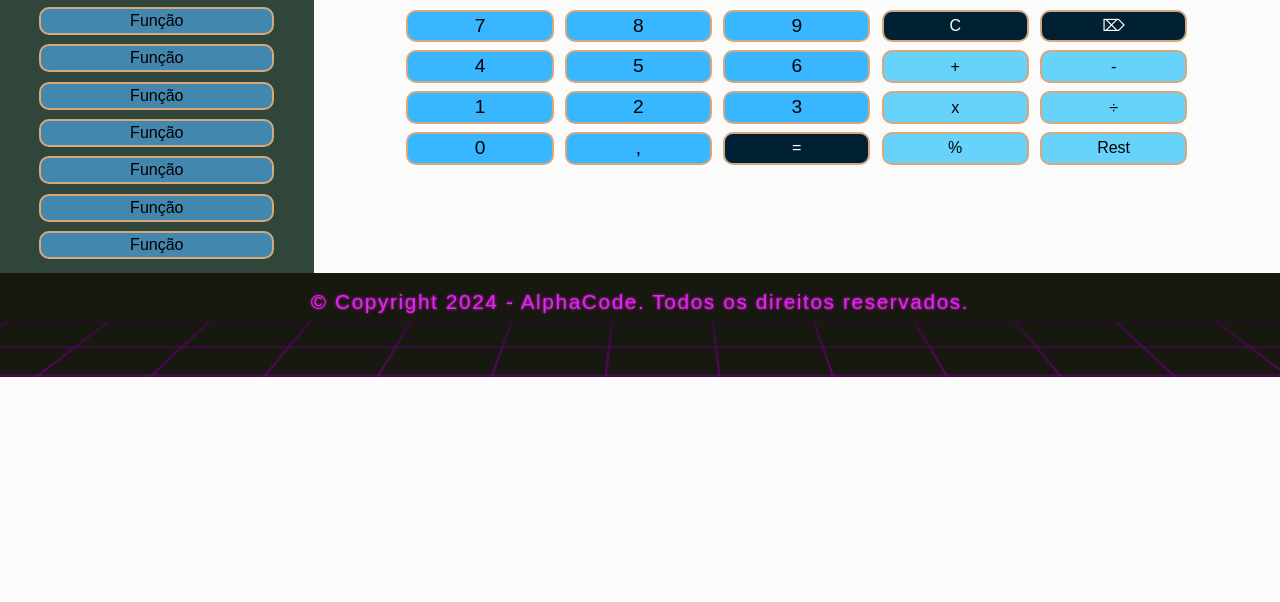
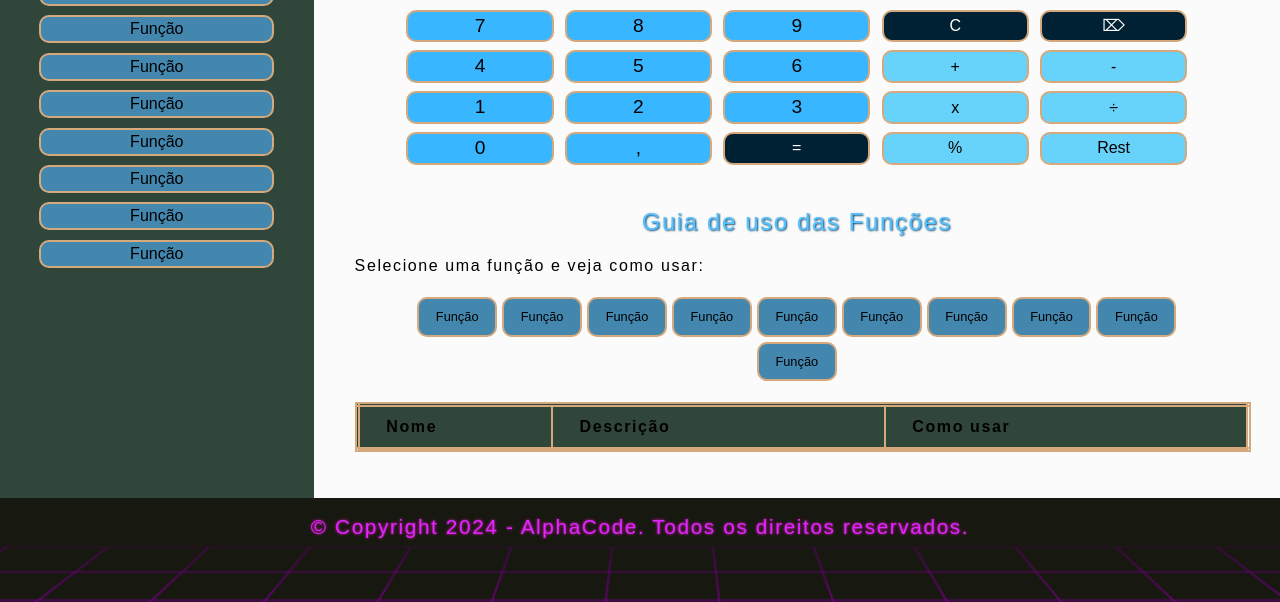
Before and after one commit to AlphaCode123/Calculadora-cient-fica, a plain HTML site: page CalcBasica.html in a window 1280 px wide. Shown: the part 678-1280 px from the top of the page. Before the commit the page ends 1055 px from the top, so only its background shows below. Drawn offline with nearby package versions, Linux system fonts and the light colour scheme; a web font is replaced by a local one.

Commit message:
feat. colorScript.js, CalcBasica.html: Adicionei uma tabela para exibir a descrição e como usar as funções e botões para controlar ela.
style. CalcBasicStyle.css: Fiz as estilizações para seguir o padrão do projeto.

```diff
--- a/CalcBasica.html
+++ b/CalcBasica.html
@@ -101,9 +101,37 @@
                     <button class="btnOperators" onclick="">%</button>
                     <button class="btnOperators" onclick="">Rest</button>
                 </div>
-            </div>
-            <div id="tableContainer">
-
+                <div id="tableDescriptionContainer">
+                    <h3>Guia de uso das Funções</h3>
+                    <p>Selecione uma função e veja como usar:</p>
+                    <div id="buttonListDescription">
+                        <button id="botao1" class="btnFunctionDescription" onclick="addFunctionDescription(this.id)">Função</button>
+                        <button id="botao2" class="btnFunctionDescription" onclick="addFunctionDescription(this.id)">Função</button>
+                        <button id="botao3" class="btnFunctionDescription" onclick="addFunctionDescription(this.id)">Função</button>
+                        <button id="botao4" class="btnFunctionDescription" onclick="addFunctionDescription(this.id)">Função</button>
+                        <button id="botao5" class="btnFunctionDescription" onclick="addFunctionDescription(this.id)">Função</button>
+                        <button id="botao6" class="btnFunctionDescription" onclick="addFunctionDescription(this.id)">Função</button>
+                        <button id="botao7" class="btnFunctionDescription" onclick="addFunctionDescription(this.id)">Função</button>
+                        <button id="botao8" class="btnFunctionDescription" onclick="addFunctionDescription(this.id)">Função</button>
+                        <button id="botao9" class="btnFunctionDescription" onclick="addFunctionDescription(this.id)">Função</button>
+                        <button id="botao10" class="btnFunctionDescription" onclick="addFunctionDescription(this.id)">Função</button>
+                        <!--Se precisar adicionar mais botões, é só copiar e colar. Só precisa mudar o número do Id, pra adicionar, e também adicionar no js-->
+                    </div>
+                    <table>
+                        <thead>
+                            <tr>
+                                <th>Nome</th>
+                                <th>Descrição</th>
+                                <th>Como usar</th>
+                            </tr>
+                        </thead>
+                        <tbody id="localDescription">
+                            <tr>
+                                <!--Os valores serão inseridos via js-->
+                            </tr>
+                        </tbody>
+                    </table>
+                </div>
             </div>
         </main>
         <!--Rodapé do site, com as informações do grupo-->
--- a/Css/CalBasicStyle.css
+++ b/Css/CalBasicStyle.css
@@ -160,7 +160,7 @@ main{
     overflow-y: scroll;
 }
 #sidebarContainer h2{
-    margin: 3% 0;
+    margin: 5% 0;
     font-size: 1.5rem;
     color: var(--title-color);
     text-decoration: var(--text-underline);
@@ -279,6 +279,60 @@ main{
     color: var(--text-operator-button-color);
 }
 
+/*Tabela descritiva*/
+#tableDescriptionContainer{
+    display: flex;
+    flex-flow: column nowrap;
+    margin: 1% 3%;
+}
+#tableDescriptionContainer h3{
+    text-shadow: var(--neon-title);
+    font-size: 1.5rem;
+    color: var(--title-color);
+    text-decoration: var(--text-underline);
+    margin: 2% auto;
+}
+#buttonListDescription{
+    display: flex;
+    flex-flow: row wrap;
+    justify-content: center;
+    margin: 0 3%;
+}
+.btnFunctionDescription{
+    margin: 0.3%;
+    font-size: 0.8rem;
+    background-color: var(--bg-function-list-button-color);
+    padding: 1% 2%;
+    border: 2px solid var(--border-color);
+    border-radius: 10px;
+    cursor: pointer;
+}
+.btnFunctionDescription:hover{
+    background-color: var(--bg-button-hover);
+    box-shadow: var(--border-button-hover);
+    color: var(--simpletext-color);
+    text-decoration: var(--text-underline);
+}
+#tableDescriptionContainer table{
+    margin: 2% auto;
+    width: 70vw;
+    border-collapse: collapse;
+    border: var(--border-color) 5px double;
+    font-size: 0.8rem;
+    font-family: Arial, Helvetica, sans-serif;
+    text-decoration: var(--text-underline);
+}
+#tableDescriptionContainer thead{
+    font-size: 1rem;
+    background-color: var(--bg-sidebar-color);
+    color: var(--simpletext-color);
+}
+#tableDescriptionContainer th, #tableDescriptionContainer td{
+    padding: 1% 3%;
+    border: var(--border-color) 2px solid;
+
+}
+
 /*Rodapé*/
 footer{
     width: 100%;
--- a/js/colorScript.js
+++ b/js/colorScript.js
@@ -5,26 +5,94 @@ let page = document.querySelector("html");
 function startPage(){
     page.classList.add("defaultMode")
 }
-
 //Função que aplica a coloração padrão
 function defaultMode(){
     page.classList.remove("darkMode", "colorBlindMode");
     page.classList.add("defaultMode");
 }
-
 //Função que aplica a coloração escura
 function darkMode(){
     page.classList.remove("defaultMode", "colorBlindMode");
     page.classList.add("darkMode");
 }
-
 //Função que aplica a coloração adaptada para daltônicos
 function colorBlindMode(){
     page.classList.remove("defaultMode", "darkMode");
     page.classList.add("colorBlindMode");
 }
-
 //Função que detecta quando o site é iniciado e chama a função de aplicar cores
 window.onload = function(){
     startPage();
 }
+
+//Lista de valores para a coluna "Nome"
+let nameText = {
+    botao1:"Função 1",
+    botao2:"Função 2",
+    botao3:"Função 3",
+    botao4:"Função 4",
+    botao5:"Função 5",
+    botao6:"Função 6",
+    botao7:"Função 7",
+    botao8:"Função 8",
+    botao9:"Função 9",
+    botao10:"Função 10",
+    //Se precisar adicionar mais botões é só copiar e colar, só precisa mudar o número
+};
+//Lista de valores para a coluna "Descrição"
+let descriptionText = {
+    botao1:"Descrição 1",
+    botao2:"Descrição 2",
+    botao3:"Descrição 3",
+    botao4:"Descrição 4",
+    botao5:"Descrição 5",
+    botao6:"Descrição 6",
+    botao7:"Descrição 7",
+    botao8:"Descrição 8",
+    botao9:"Descrição 9",
+    botao10:"Descrição 10",
+    //Se precisar adicionar mais botões é só copiar e colar, só precisa mudar o número
+};
+//Lista de valores para a coluna "Como usar"
+let howtouseText = {
+    botao1:"Guia 1",
+    botao2:"Guia 2",
+    botao3:"Guia 3",
+    botao4:"Guia 4",
+    botao5:"Guia 5",
+    botao6:"Guia 6",
+    botao7:"Guia 7",
+    botao8:"Guia 8",
+    botao9:"Guia 9",
+    botao10:"Guia 10",
+    //Se precisar adicionar mais botões é só copiar e colar, só precisa mudar o número
+};
+//Função que adiciona o conteúdo explicativo referente à função clicada
+function addFunctionDescription(buttonId){
+    //Variaveis locais usadas na função
+    let localDescription = document.getElementById("localDescription");
+    let row = document.createElement("tr");
+
+    //Se existir valor inserido, remove
+    if (localDescription.rows.length > 0) {
+        localDescription.deleteRow(0);
+    }
+
+    //Insere a coluna com o nome da função
+    let colName = document.createElement("td");
+    colName.textContent = nameText[buttonId];
+    row.appendChild(colName);
+
+    //Insere a coluna com a descrição da função
+    let colDescription = document.createElement("td");
+    colDescription.textContent = descriptionText[buttonId];
+    row.appendChild(colDescription);
+
+    //Insere a coluna com o guia da função
+    let colHowToUse = document.createElement("td");
+    colHowToUse.textContent = howtouseText[buttonId];
+    row.appendChild(colHowToUse);
+
+    //Adiciona a nova linha à tabela
+    localDescription.appendChild(row);
+}
```
